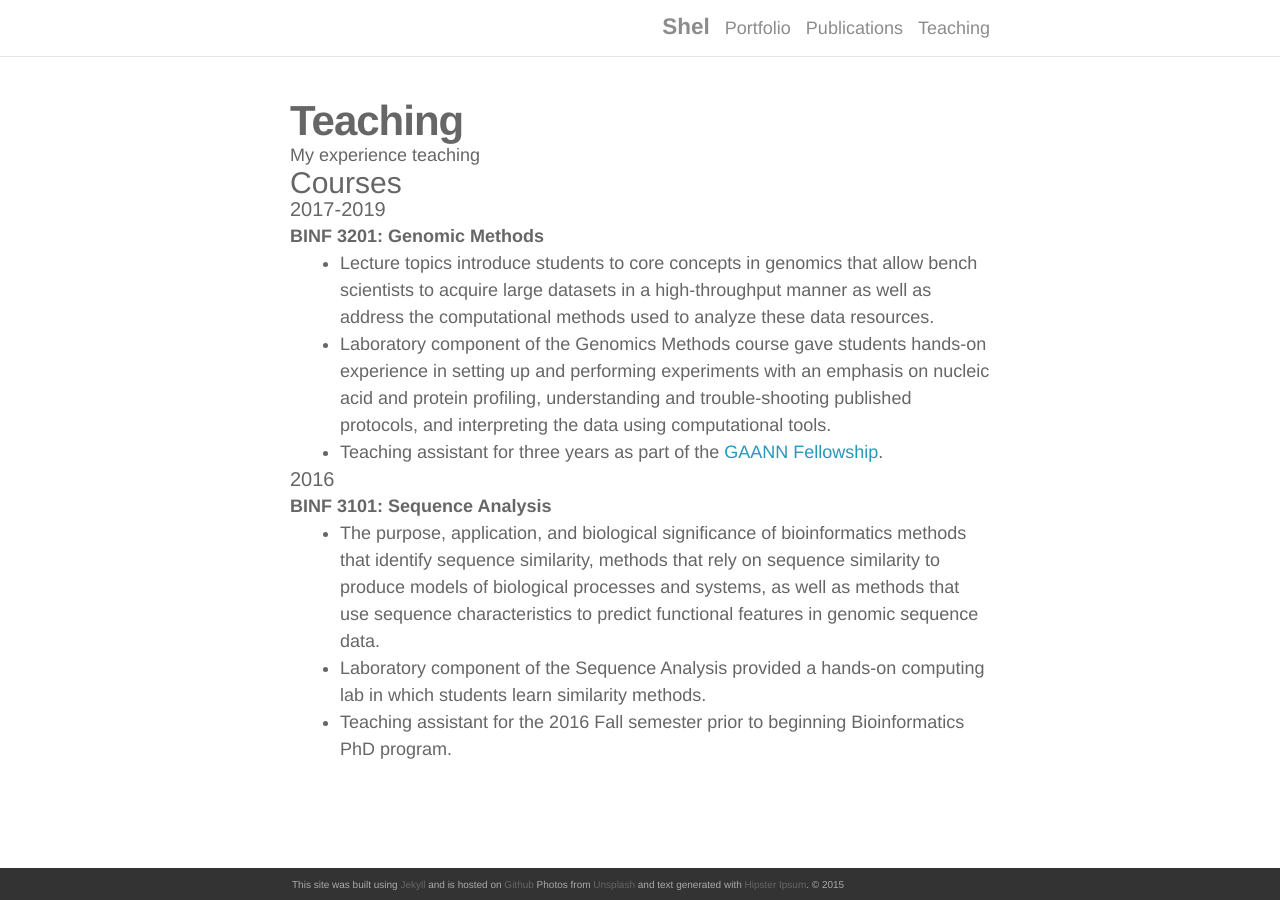
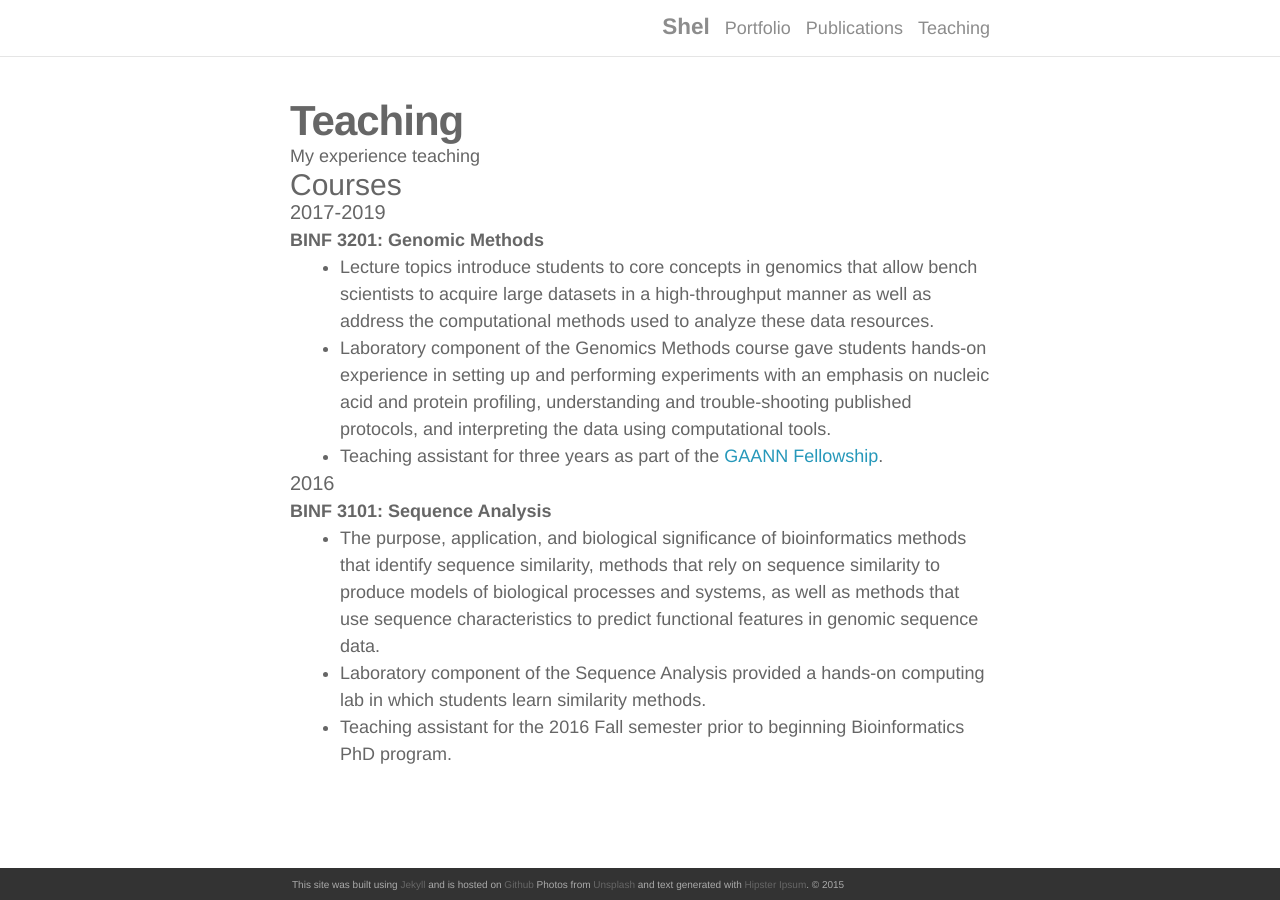
Before and after one commit to shelvasha/shelvasha.github.io, a Jekyll site: the page built from teaching.md, in a window 1280 px wide. Built offline with Jekyll 4.4.1, drawn with Linux system fonts in a browser that asks for light colours; nearby versions of some CDN libraries.

Commit message:
Update _base.scss

```diff
--- a/_sass/_base.scss
+++ b/_sass/_base.scss
@@ -122,13 +122,15 @@
     font-family: $base-font-family;
     font-weight: bold;
     text-transform: none;
-    padding-bottom: calc($vertical-spacing-unit + 1);
+    padding-bottom: $vertical-spacing-unit + 1;
 }
 
 h3, h4, h5, h6 {
     font-family: $base-font-family;
     font-weight: 100;
     font-size: $base-font-size;
+    padding-bottom: $vertical-spacing-unit + 1;
+
 }
 
 /**
```
